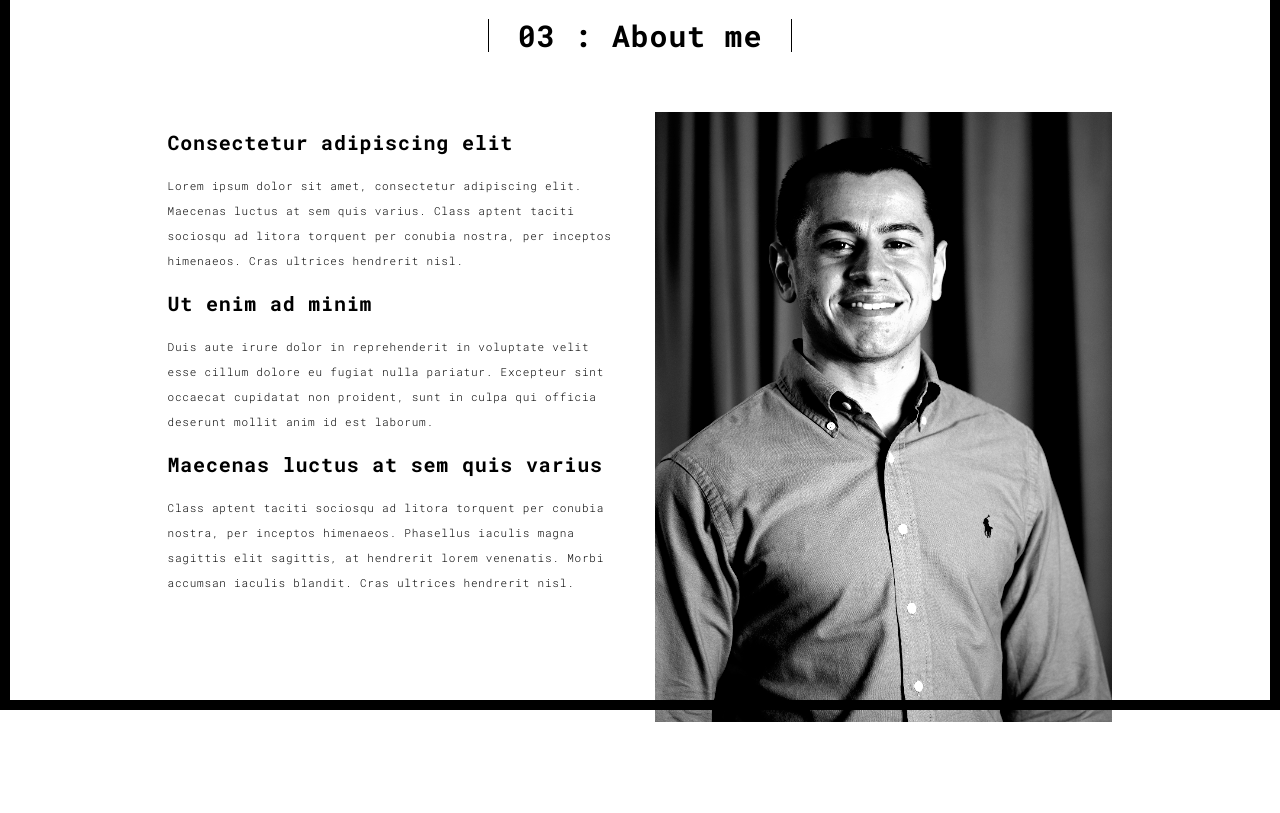
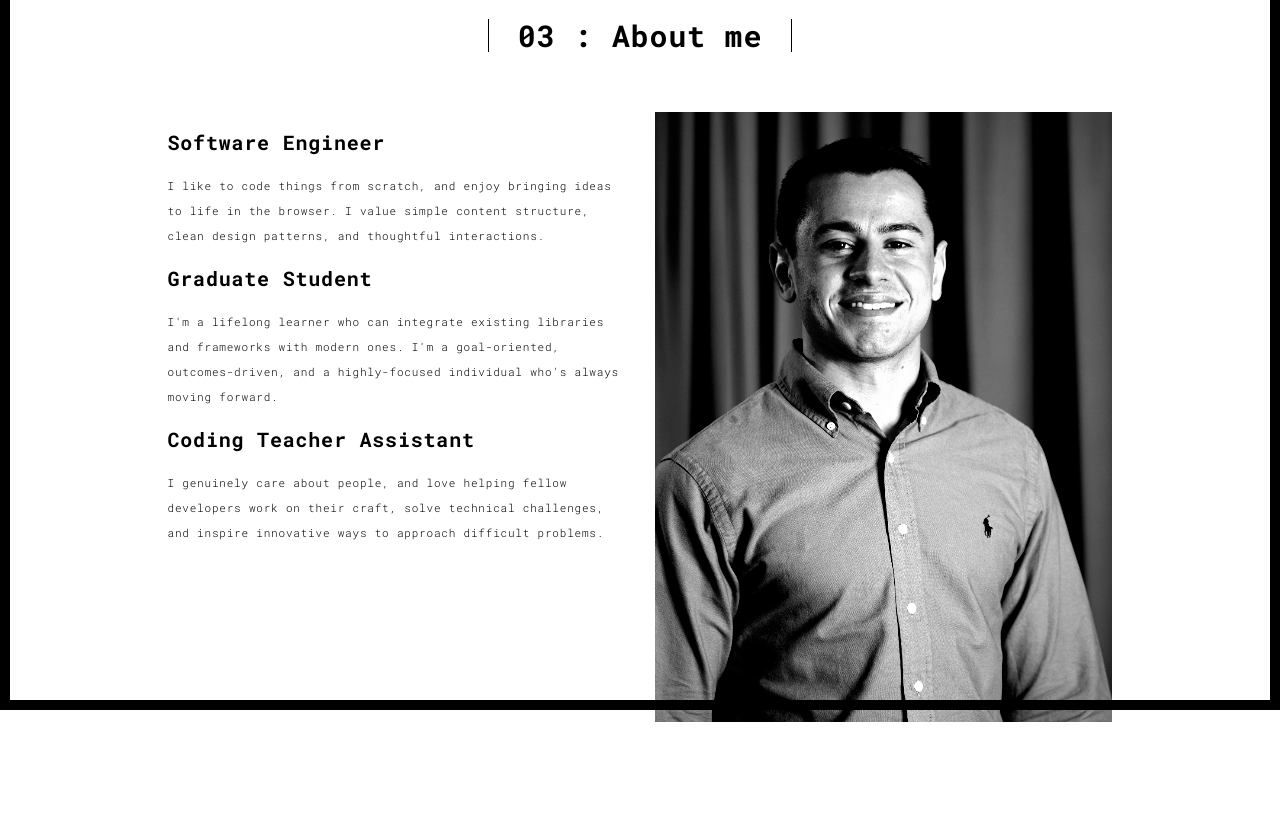
Before and after one commit to Acostan13/Portfolio, a Flask app: page /about.html in a window 1280 px wide. Shown: the part 90-903 px from the top of the page. Run offline with Flask 2, Linux system fonts and the light colour scheme; some libraries are stand-ins or nearby versions.

Commit message:
added info to aboutme and contactme

```diff
--- a/templates/about.html
+++ b/templates/about.html
@@ -61,16 +61,16 @@
             <div class="col-md-10 col-md-offset-1">
               <div class="row">
                 <div class="col-xs-12 col-md-6">
-                  <h3>Consectetur adipiscing elit</h3>
-                  <p>Lorem ipsum dolor sit amet, consectetur adipiscing elit. Maecenas luctus at sem quis varius.
-                  Class aptent taciti sociosqu ad litora torquent per conubia nostra, per inceptos himenaeos. Cras ultrices hendrerit nisl.</p>
-                  <h3>Ut enim ad minim </h3>
-                  <p>Duis aute irure dolor in reprehenderit in voluptate velit esse
-                  cillum dolore eu fugiat nulla pariatur. Excepteur sint occaecat cupidatat non
-                  proident, sunt in culpa qui officia deserunt mollit anim id est laborum.
-                  <h3>Maecenas luctus at sem quis varius</h3>
-                  <p>
-                  Class aptent taciti sociosqu ad litora torquent per conubia nostra, per inceptos himenaeos. Phasellus iaculis magna sagittis elit sagittis, at hendrerit lorem venenatis. Morbi accumsan iaculis blandit. Cras ultrices hendrerit nisl.</p>
+                  <h3>Software Engineer</h3>
+                  <p>I like to code things from scratch, and enjoy bringing ideas to life in the browser.
+                  I value simple content structure, clean design patterns, and thoughtful interactions.
+                  </p>
+                  <h3>Graduate Student</h3>
+                  <p>I'm a lifelong learner who can integrate existing libraries and frameworks with modern ones.
+                    I'm a goal-oriented, outcomes-driven, and a highly-focused individual who's always moving forward.</p>
+                  <h3>Coding Teacher Assistant</h3>
+                  <p>I genuinely care about people, and love helping fellow developers work on their craft,
+                    solve technical challenges, and inspire innovative ways to approach difficult problems.</p>
                 </div>
                 <div class="col-xs-12 col-md-6">
                   <div class="black-image-project-hover">
```
Also changed, not shown: templates/contact.html (+7 -8 lines).
